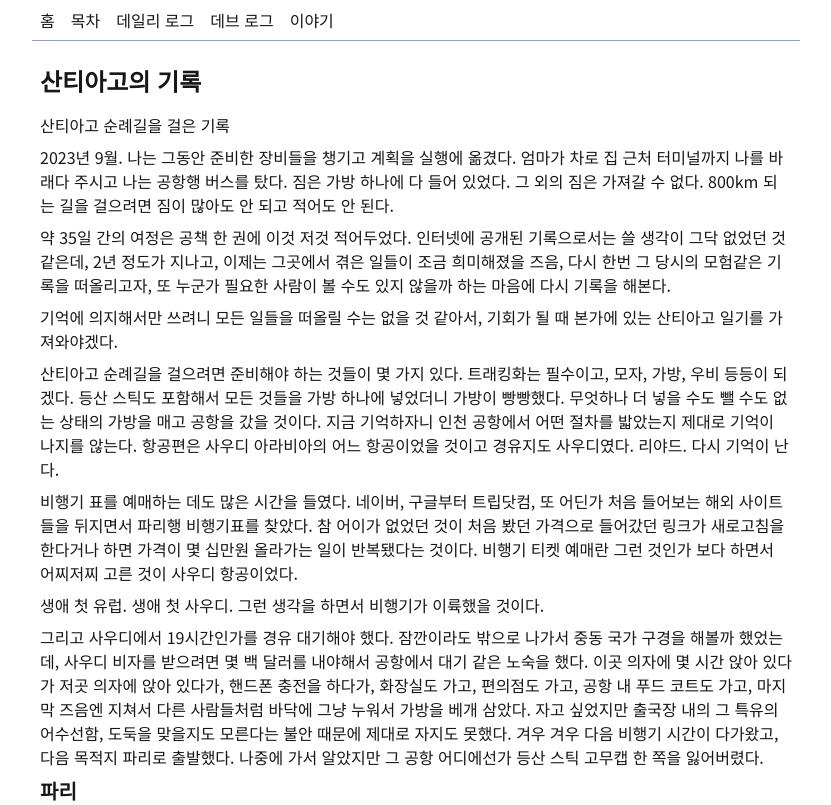
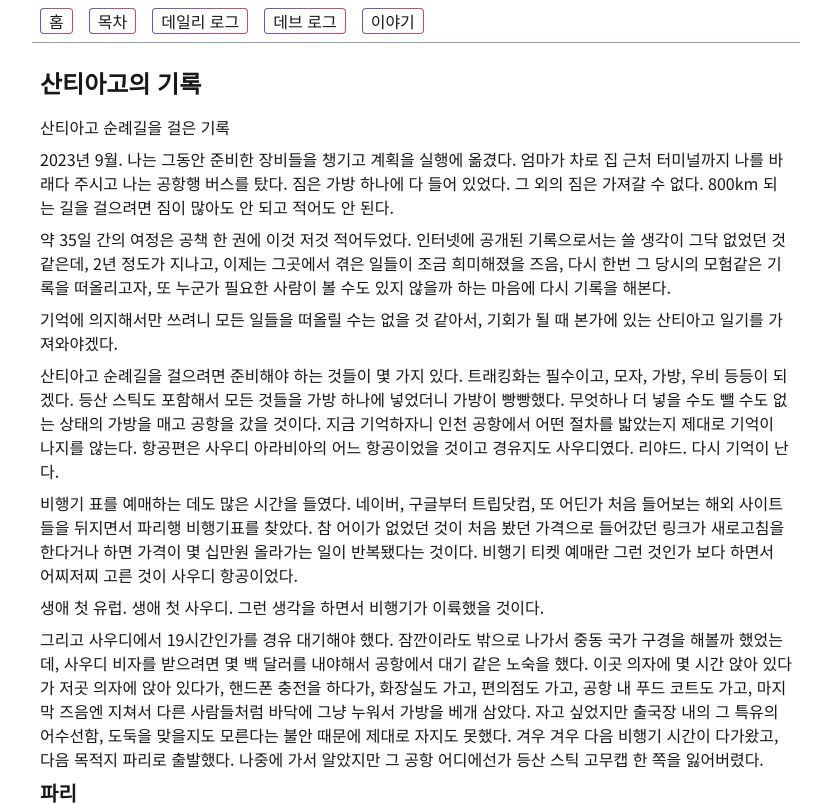
Before and after one commit to forestream/forestream.github.io, a Next.js app: page / in a window 1280 px wide. Shown: the top 805 px of the page, without its empty margins (224-1055 px from the left). Built offline with nearby package versions, Linux system fonts and the light colour scheme.

Commit message:
feat button style

```diff
--- /dev/null
+++ b/app/_components/common/button.tsx
@@ -0,0 +1,28 @@
+import { ComponentProps } from "react";
+import { twMerge } from "tailwind-merge";
+
+export function Button({ className, ...props }: ComponentProps<"button">) {
+  return (
+    <button
+      className={twMerge(
+        "group relative cursor-pointer overflow-hidden rounded-[4px] p-[1px] before:absolute before:top-0 before:left-0 before:aspect-square before:w-[200%] before:-translate-x-1/4 before:-translate-y-1/4 before:border-2 before:border-transparent before:bg-[linear-gradient(to_right,var(--color-blue-700),red)] before:bg-origin-border before:transition-all before:duration-750 hover:before:rotate-360",
+        className,
+      )}
+      {...props}
+    />
+  );
+}
+
+function Sheet({ className, ...props }: ComponentProps<"div">) {
+  return (
+    <div
+      className={twMerge(
+        "relative z-10 rounded-[3px] bg-white px-2 transition-opacity duration-500 group-hover:opacity-95",
+        className,
+      )}
+      {...props}
+    />
+  );
+}
+
+Button.Sheet = Sheet;
--- a/app/_components/header.tsx
+++ b/app/_components/header.tsx
@@ -1,19 +1,22 @@
 import Link from "next/link";
 import { SectionsRenderer } from "./sections-renderer";
 import { LogContextReaderRenderer } from "./log-context-reader-renderer";
+import { Button } from "./common/button";
 
 export function Header() {
   return (
     <header className="sticky top-0 right-0 left-0 min-h-6 border-b border-slate-400 bg-white p-2 [&>button:not(:first-child)]:ml-4">
       <Link className="contents" href="/">
-        <button className="cursor-pointer hover:underline">홈</button>
+        <Button>
+          <Button.Sheet>홈</Button.Sheet>
+        </Button>
       </Link>
-      <button
+      <Button
         popoverTarget="table-of-contents"
-        className="anchor-[--table-of-contents] cursor-pointer hover:underline"
+        className="anchor-[--table-of-contents]"
       >
-        목차
-      </button>
+        <Button.Sheet>목차</Button.Sheet>
+      </Button>
       <div
         popover="auto"
         id="table-of-contents"
@@ -23,12 +26,9 @@ export function Header() {
           <SectionsRenderer />
         </ul>
       </div>
-      <button
-        popoverTarget="daily-logs"
-        className="anchor-[--daily-logs] cursor-pointer hover:underline"
-      >
-        데일리 로그
-      </button>
+      <Button popoverTarget="daily-logs" className="anchor-[--daily-logs]">
+        <Button.Sheet>데일리 로그</Button.Sheet>
+      </Button>
       <div
         popover="auto"
         id="daily-logs"
@@ -38,12 +38,9 @@ export function Header() {
           <LogContextReaderRenderer pathnamePrefix="/daily-logs" />
         </ul>
       </div>
-      <button
-        popoverTarget="dev-logs"
-        className="anchor-[--dev-logs] cursor-pointer hover:underline"
-      >
-        데브 로그
-      </button>
+      <Button popoverTarget="dev-logs" className="anchor-[--dev-logs]">
+        <Button.Sheet>데브 로그</Button.Sheet>
+      </Button>
       <div
         popover="auto"
         id="dev-logs"
@@ -53,12 +50,9 @@ export function Header() {
           <LogContextReaderRenderer pathnamePrefix="/dev-logs" />
         </ul>
       </div>
-      <button
-        popoverTarget="stories"
-        className="anchor-[--stories] cursor-pointer hover:underline"
-      >
-        이야기
-      </button>
+      <Button popoverTarget="stories" className="anchor-[--stories]">
+        <Button.Sheet>이야기</Button.Sheet>
+      </Button>
       <div
         popover="auto"
         id="stories"
--- a/app/globals.css
+++ b/app/globals.css
@@ -47,3 +47,11 @@ body {
 @utility position-anchor-* {
   position-anchor: --value([*])
 }
+
+@utility border-image-* {
+  border-image: --value([*])
+}
+
+@utility bg-clip-* {
+  background-clip: --value([*])
+}
```
